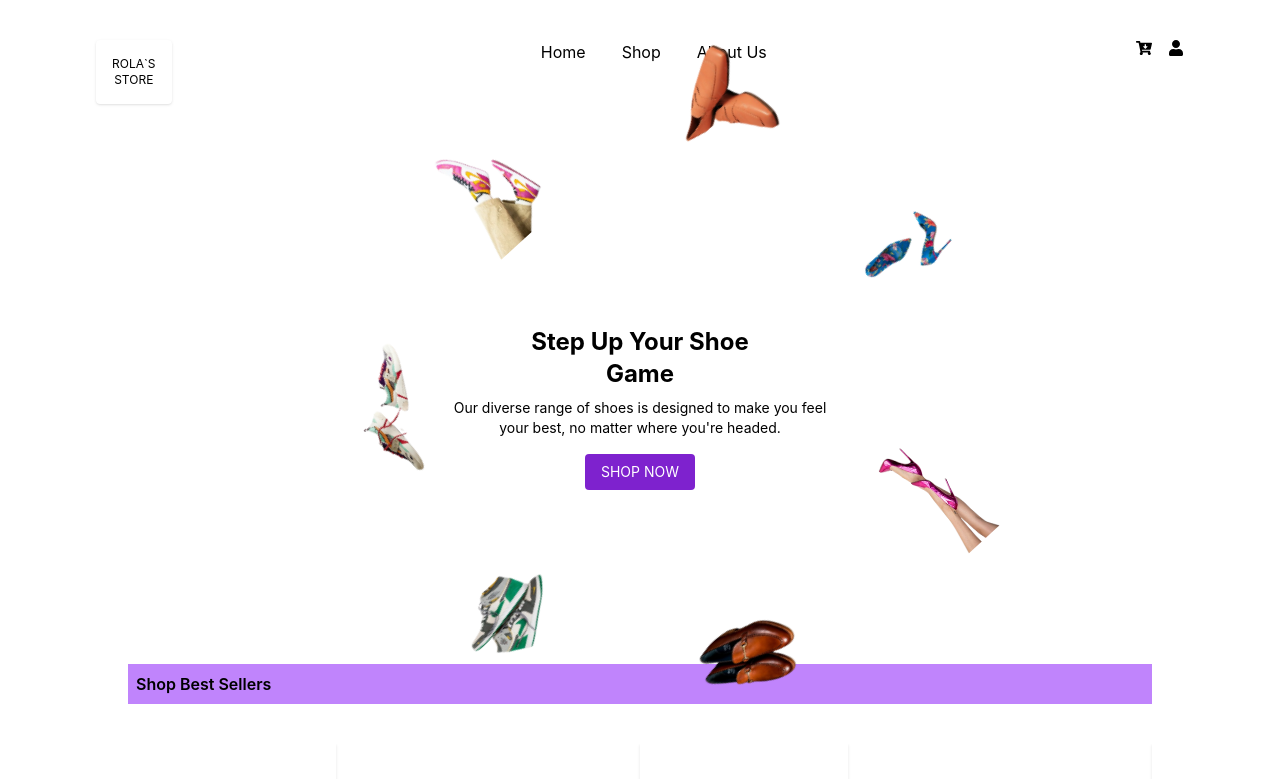
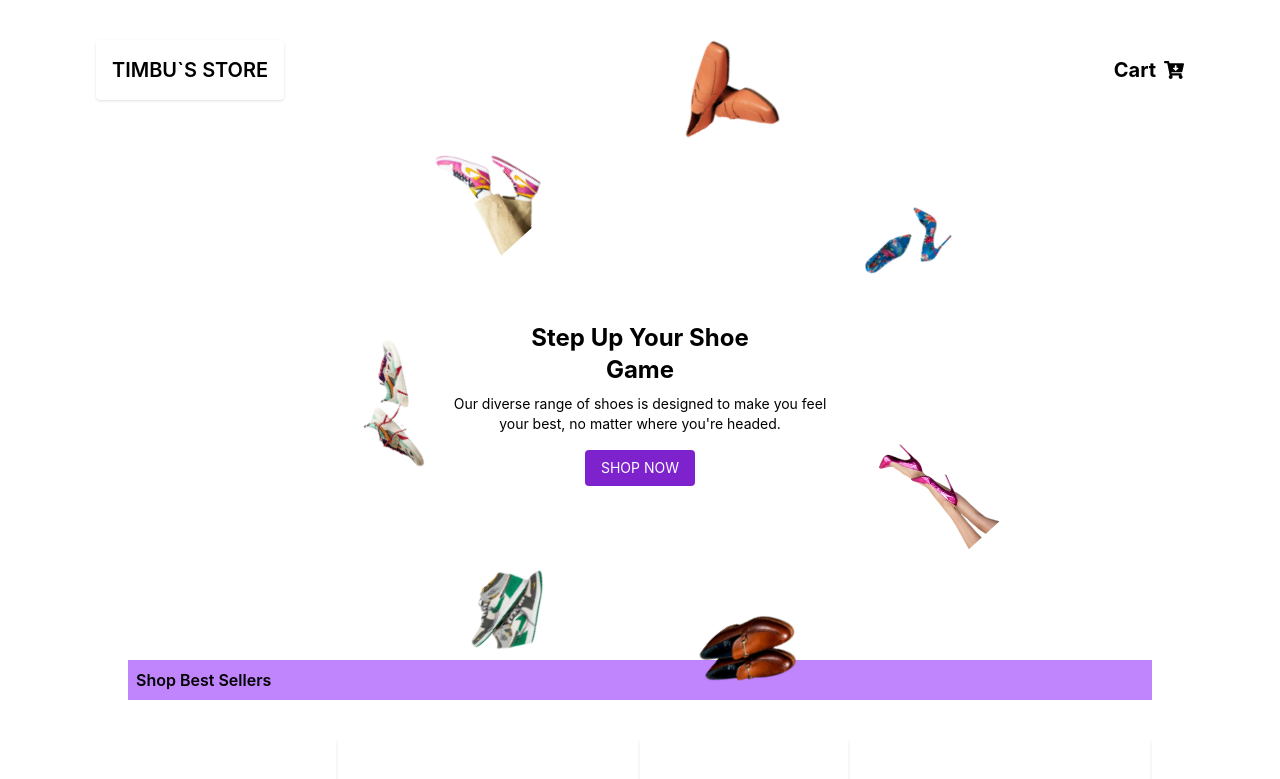
Before and after one commit to Wheezy049/Timbu, a React (Create React App) app: page / in a window 1280 px wide. Shown: the top 779 px of the page. Built offline with nearby package versions, Linux system fonts and the light colour scheme.

Commit message:
HNG stage two ecommerce task

```diff
--- a/src/component/NavBar.js
+++ b/src/component/NavBar.js
@@ -1,22 +1,22 @@
 import React from 'react'
-import { FaCartArrowDown, FaUser } from 'react-icons/fa';
+import { FaCartArrowDown } from 'react-icons/fa';
 
 function NavBar() {
   return (
-    <div className=' my-10 mx-24 flex justify-between align-middle'>
+    <div className=' my-10 mx-24 flex justify-between items-center'>
         <div className='bg-white p-2 rounded shadow'>
-            <p className='p-2 text-xs'><span>ROLA`S</span> <br /> STORE</p>
+            <p className='p-2 text-xl font-semibold'>TIMBU`S STORE</p>
         </div>
-        <div className=''>
+        {/* <div className=''>
             <ul className='flex gap-9'>
                 <li>Home</li>
                 <li>Shop</li>
                 <li>About Us</li>
             </ul>
-        </div>
-        <div className='flex gap-4'>
-            <FaCartArrowDown />
-            <FaUser  />
+        </div> */}
+        <div className='flex items-center gap-2'>
+            <p className='text-xl font-bold'>Cart</p>
+            <FaCartArrowDown style={{height: '20px', width: '20px'}} />
         </div>
     </div>
   )
```
